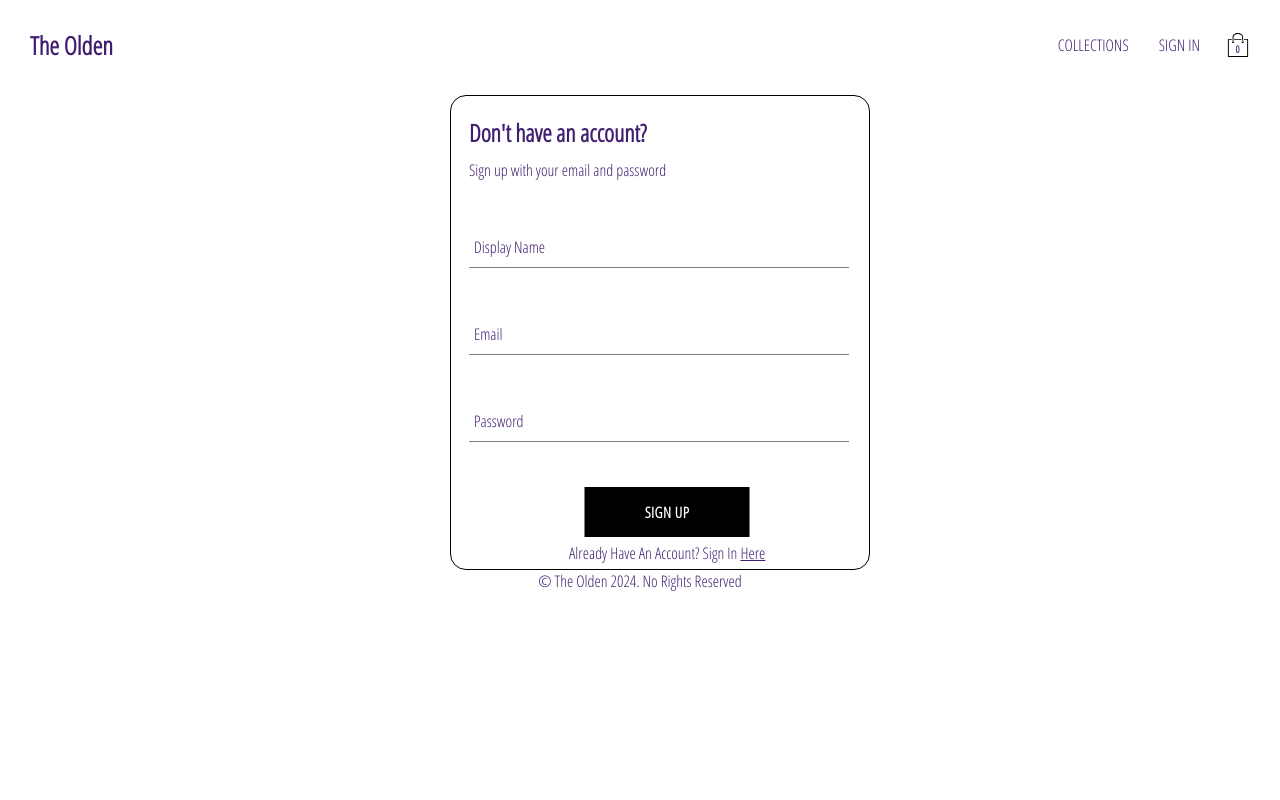
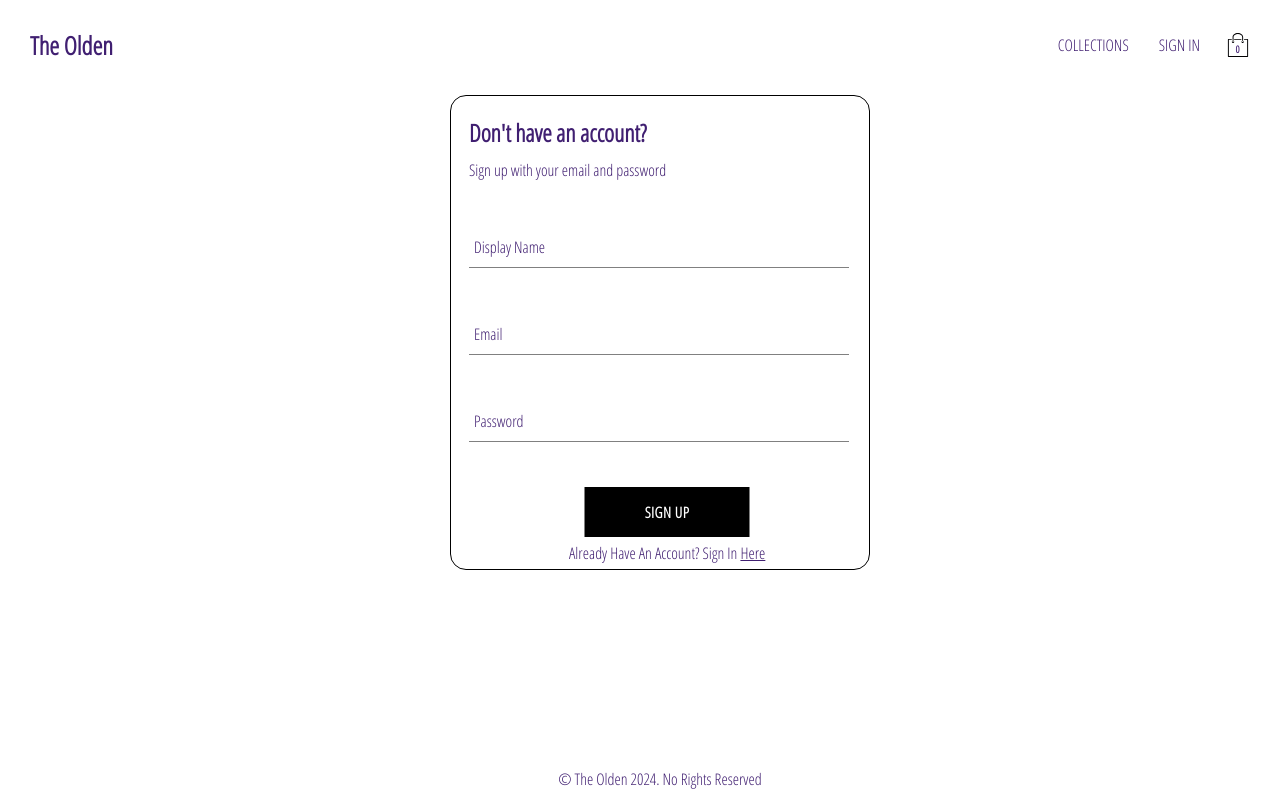
Before and after one commit to DePhezix/Olden, a React (Vite) app: page /signUp in a window 1280 px wide. Built offline with nearby package versions, Linux system fonts and the light colour scheme; no server answers; the database is empty.

Commit message:
made footer always at the bottom

```diff
--- a/src/routes/footer/footer.component.jsx
+++ b/src/routes/footer/footer.component.jsx
@@ -1,13 +1,37 @@
-import './footer.styles.scss'
+import { useEffect, useState, useRef } from "react";
+import { useLocation } from "react-router-dom";
+import "./footer.styles.scss";
 
 function Footer() {
-  const currentYear = new Date().getFullYear()
+  const [contentEnough, setContentEnough] = useState(false);
+  const footerRef = useRef();
+  const location = useLocation();
+
+  const currentYear = new Date().getFullYear();
+
+  useEffect(() => {
+    const body = document.body;
+    const html = document.documentElement;
+    const windowHeight = window.innerHeight;
+    const contentHeight = Math.max(
+      body.scrollHeight,
+      body.offsetHeight,
+      html.clientHeight,
+      html.scrollHeight,
+      html.offsetHeight
+    );
+
+    setContentEnough(contentHeight > windowHeight);
+  }, [location.pathname]);
 
   return (
-    <div className="footer-container">
+    <div
+      className={`footer-container ${!contentEnough && "lower-footer"}`}
+      ref={footerRef}
+    >
       <span>&#169; The Olden {currentYear}. No Rights Reserved</span>
     </div>
   );
 }
 
-export default Footer
+export default Footer;
--- a/src/routes/footer/footer.styles.scss
+++ b/src/routes/footer/footer.styles.scss
@@ -2,4 +2,9 @@
     width: 100%;
     display: flex;
     justify-content: center;
+
+    &.lower-footer {
+        position: absolute;
+        bottom: 10px;
+    }
 }
--- a/src/routes/sign-in-form/sign-in-form.styles.scss
+++ b/src/routes/sign-in-form/sign-in-form.styles.scss
@@ -4,6 +4,7 @@
   display: flex;
   justify-content: center;
   align-items: center;
+  margin-bottom: 10px;
 
   .sign-in-container {
     display: flex;
--- a/src/routes/sign-up-form/sign-up-form.styles.scss
+++ b/src/routes/sign-up-form/sign-up-form.styles.scss
@@ -4,6 +4,7 @@
   display: flex;
   align-items: center;
   justify-content: center;
+  margin-bottom: 10px;
 
   .sign-up-container {
     display: flex;
```
